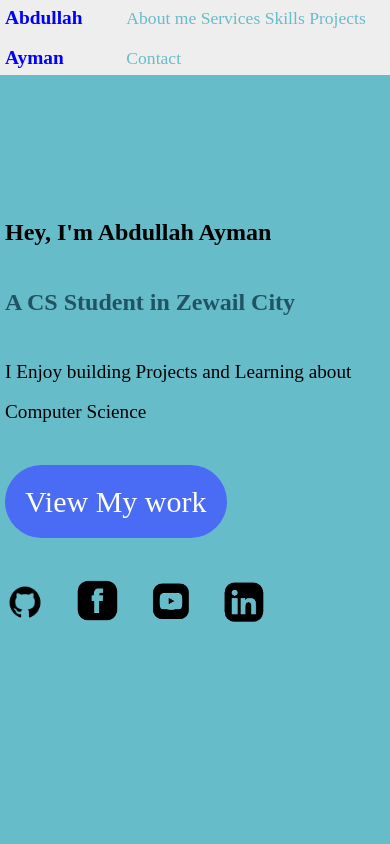
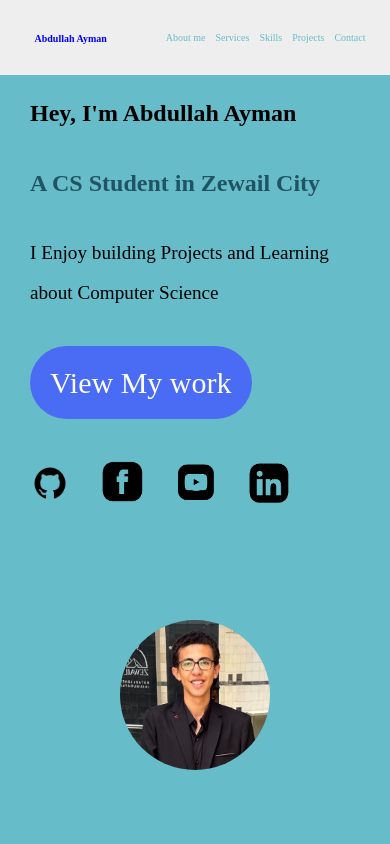
Before and after one commit to Bodeayman/Portfolio, a plain HTML site: page index.html in a window 390 px wide. Shown: the top 844 px of the page. Drawn offline with Linux system fonts and the light colour scheme.

Commit message:
Made the website more responsive and suitable for the phones

```diff
--- a/mastering.css
+++ b/mastering.css
@@ -271,7 +271,7 @@ meter {
 
 .skillcon {
     width: 25%;
-    padding: 50px;
+    padding: 20px;
     font-size: 1.5em;
     background-color: black;
     border-radius: 10px;
@@ -477,12 +477,23 @@ footer {
 
     }
 
-    header {
-        padding: 5px;
+    nav {
+        /* position: relative;
+        left: 20px; */
+        display: flex;
+        flex-direction: row;
+        flex-wrap: nowrap;
+        font-size: 10px;
+
     }
 
-    header a {
-        padding-left: 0px;
+    nav a {
+        padding-left: 10px;
+    }
+
+    header .logo a {
+        font-size: 10px;
+        text-wrap: nowrap;
     }
 
     footer {
@@ -495,8 +506,32 @@ footer {
 }
 
 @media (max-width:400px) {
+    nav {
+        /* position: relative;
+        left: 20px; */
+        display: flex;
+        flex-direction: row;
+        flex-wrap: nowrap;
+        font-size: 10px;
+
+    }
+
+    .main {
+        padding: 30px;
+    }
+
+    nav a {
+        padding-left: 10px;
+    }
+
+    header .logo a {
+        font-size: 10px;
+        text-wrap: nowrap;
+    }
+
     .profileImage {
-        display: none;
+        width: 150px;
+        height: 150px;
     }
 
     section {
@@ -510,6 +545,10 @@ footer {
     .skillimg {
         padding: 0px;
 
+    }
+
+    .about p {
+        padding: 10px;
     }
 
     .skillcon {
```
